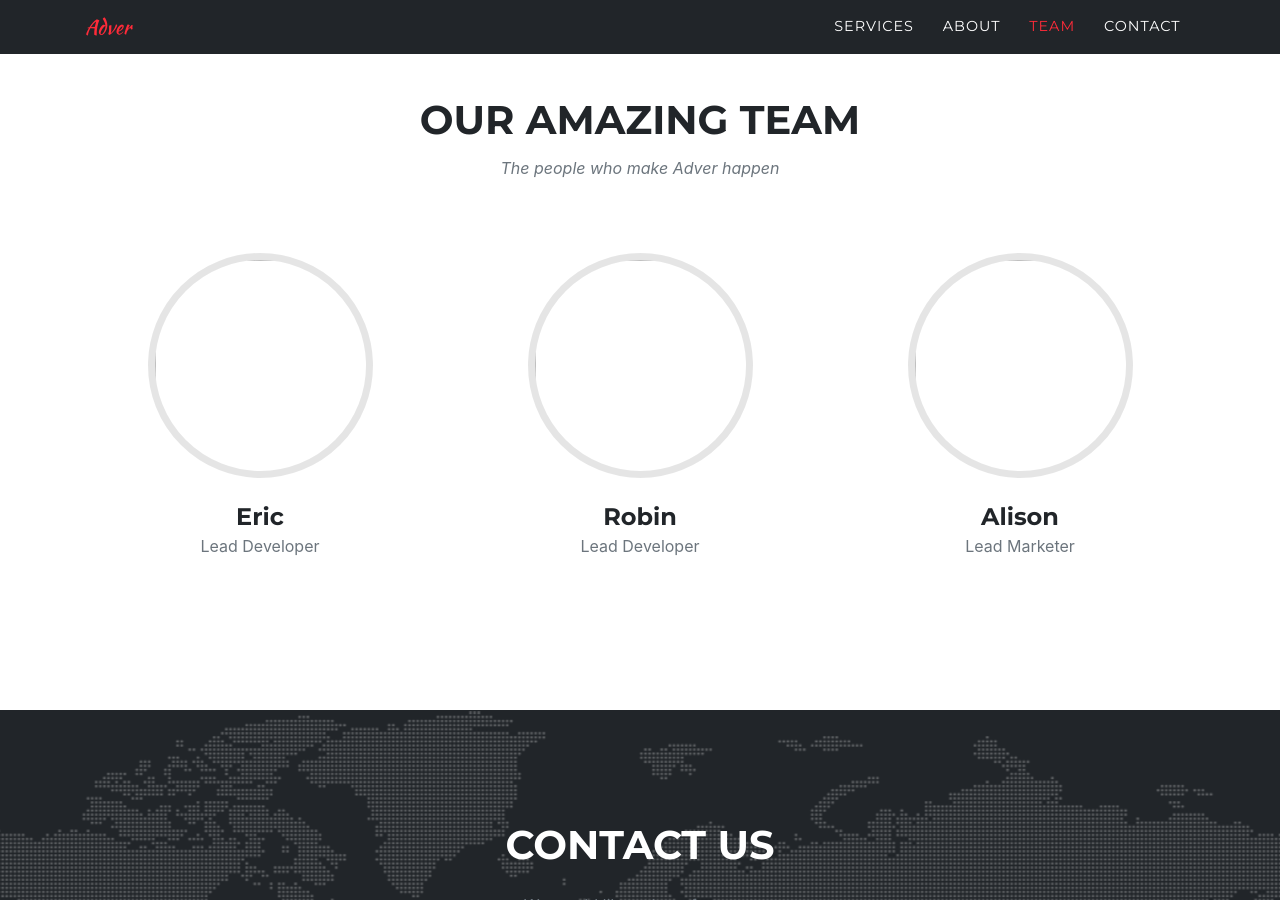
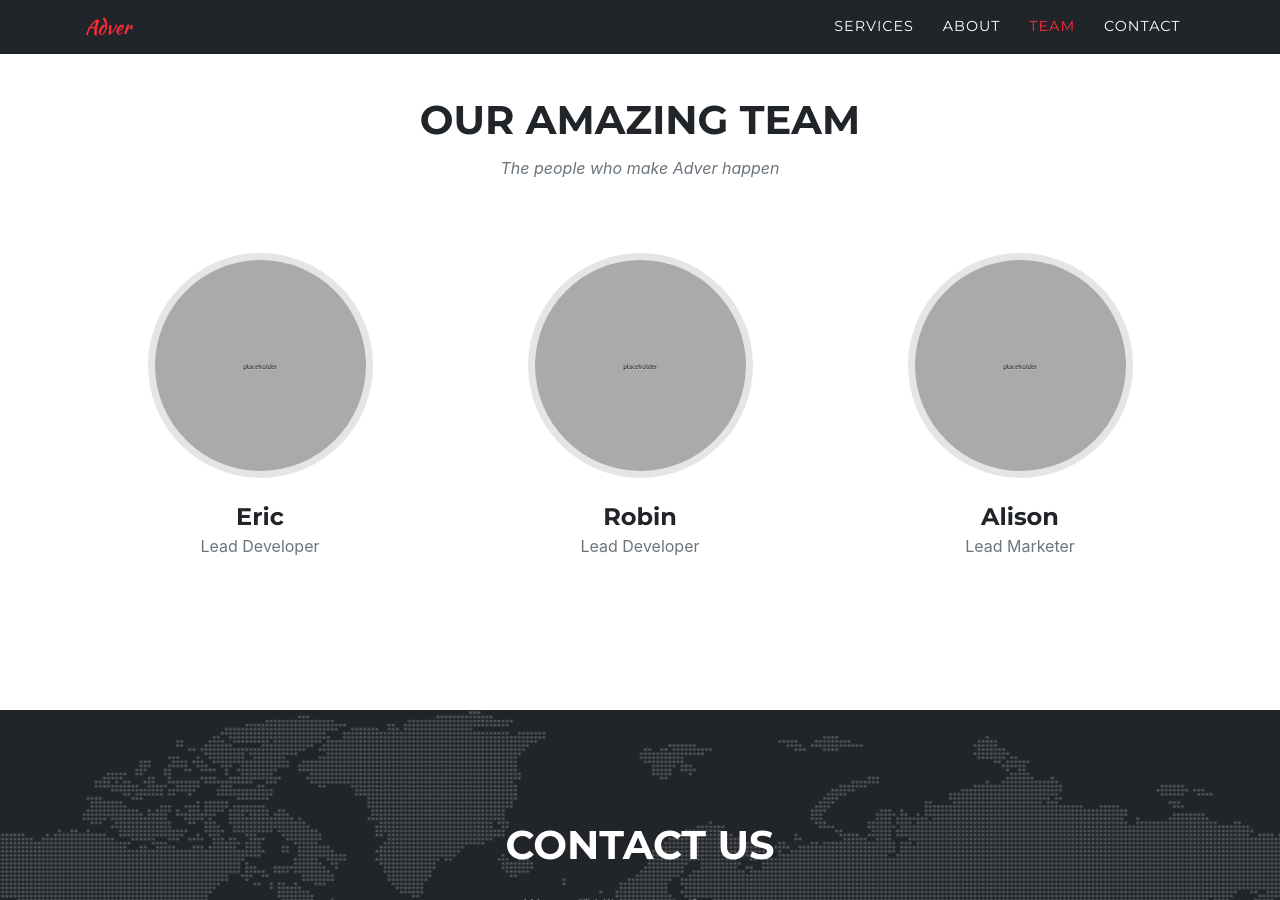
Before and after one commit to adver-tech/adver, a Jekyll site: the page built from index.md, in a window 1280 px wide and 900 px high, scrolled down 2180 px. Built offline with Jekyll 4.4.1, drawn with Linux system fonts in a browser that asks for light colours; some web fonts are replaced.

Commit message:
Fixed missing team images

```diff
--- a/_data/sitetext.yml
+++ b/_data/sitetext.yml
@@ -100,7 +100,7 @@ en: &DEFAULT_EN
     people:
       - name: "Eric"
         role: "Lead Developer"
-        #image: assets/img/team/500x500.jpg
+        image: assets/img/team/500x500.jpg
         social:
           # - url: https://twitter.com
           #   icon: fab fa-twitter
@@ -110,7 +110,7 @@ en: &DEFAULT_EN
           #   icon: fab fa-linkedin-in
       - name: "Robin"
         role: "Lead Developer"
-        #image: assets/img/team/500x500.jpg
+        image: assets/img/team/500x500.jpg
         social:
           # - url: https://twitter.com
           #   icon: fab fa-twitter
@@ -120,7 +120,7 @@ en: &DEFAULT_EN
           #   icon: fab fa-linkedin-in
       - name: "Alison"
         role: "Lead Marketer"
-        #image: assets/img/team/500x500.jpg
+        image: assets/img/team/500x500.jpg
         social:
           # - url: https://twitter.com
           #   icon: fab fa-twitter
```
Also changed, not shown: assets/img/team/2.jpg (deleted).
